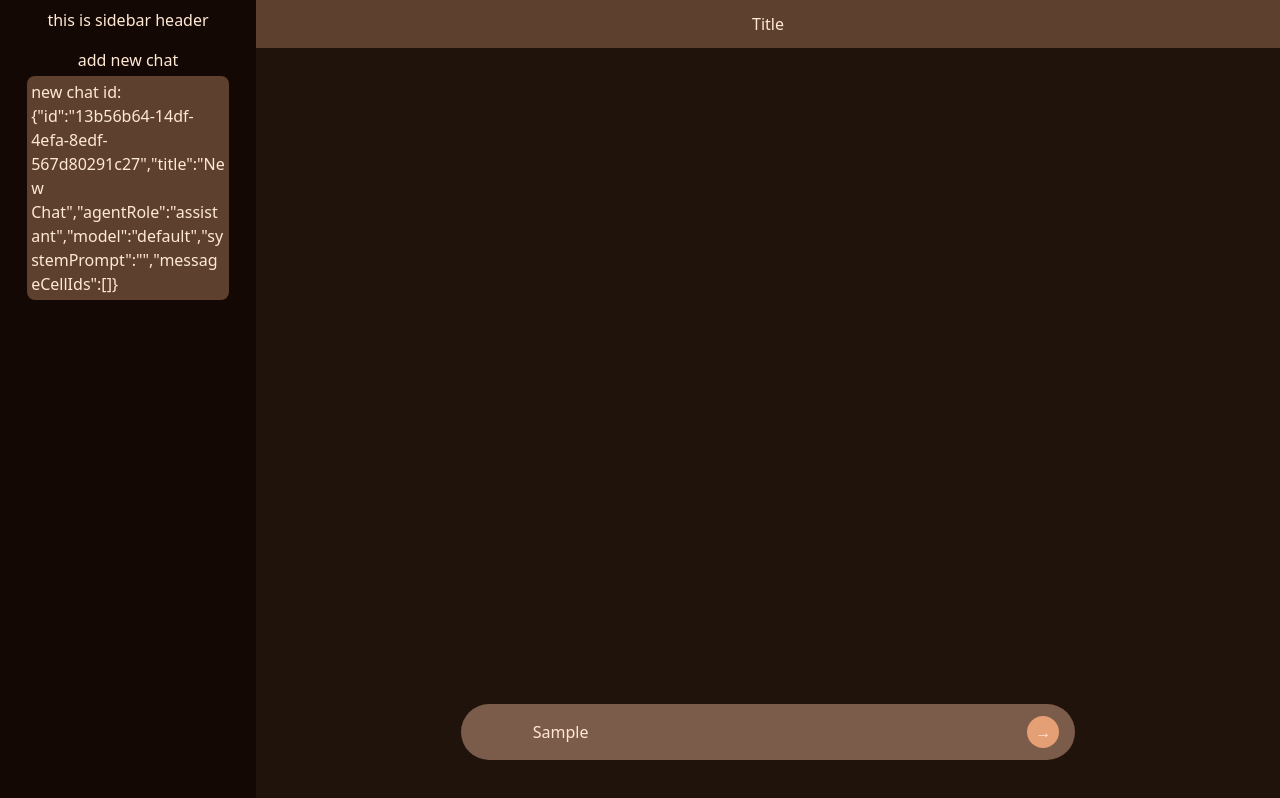
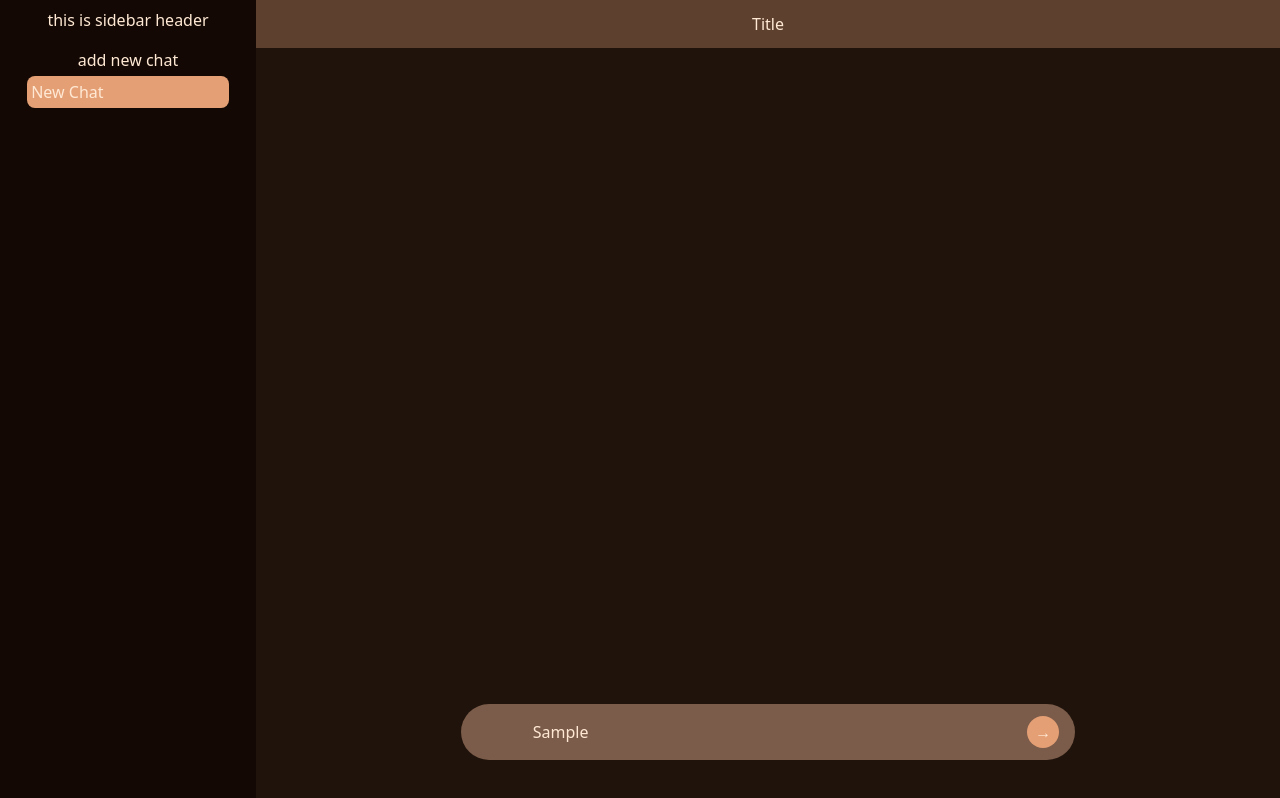
Before and after one commit to Thiha3013/graph-chat, a Next.js app: page / in a window 1280 px wide. Both pictures are taken after typing "Sample" into the empty fields and a click on the button "add new chat". Built offline with nearby package versions, Linux system fonts and the light colour scheme; no server answers.

Commit message:
active window onlick logic

```diff
--- a/app/layout.tsx
+++ b/app/layout.tsx
@@ -90,10 +90,14 @@ export default function RootLayout({children}: {children: React.ReactNode;}){
             </div>
 
             <div className=" flex flex-col items-center w-full p-0.5 ">
-              {windows.map((window, i) => (
-                  <div key={i}
-                      className="rounded-lg bg-[var(--border)] w-4/5 p-1 m-0.5 break-words whitespace-pre-wrap ">
-                        new chat id:{JSON.stringify(window)}
+              {windows.map((window) => (
+                  <div key={window.id}
+                      onClick={() => setActiveWindowId(window.id)}
+                      className={[
+                        "rounded-lg w-4/5 p-1 m-0.5 cursor-pointer",
+                        window.id === activeWindowId ? "bg-[var(--primary)] text-white" : "bg-[var(--border)]"
+                      ].join(" ")}>
+                        {window.title}
                   </div>
                 ))}
             </div>
```
